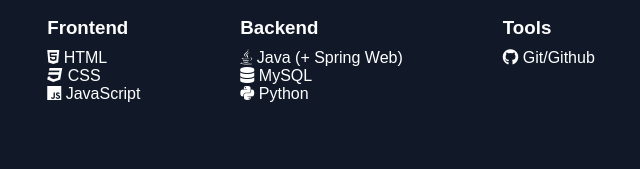
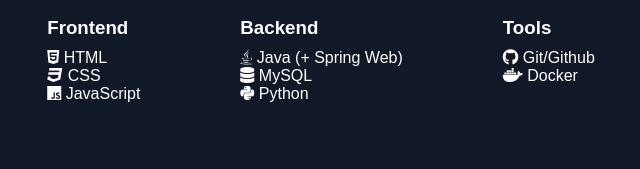
Before and after one commit to stackneo/stackneo.github.io, a plain HTML site: page index.html in a window 1280 px wide. Shown: the part 1031-1200 px from the top of the page, 319-959 px from the left. Drawn offline with Linux system fonts and the light colour scheme; a script that the page names is missing.

Commit message:
Add Docker Skill

```diff
--- a/index.html
+++ b/index.html
@@ -50,6 +50,7 @@
       <h3>Tools</h3>
       <ul>
         <li><i class="fab fa-github"></i> Git/Github</li>
+        <li><i class="fab fa-docker"></i> Docker</li>
       </ul>
     </div>
   </div>
```
